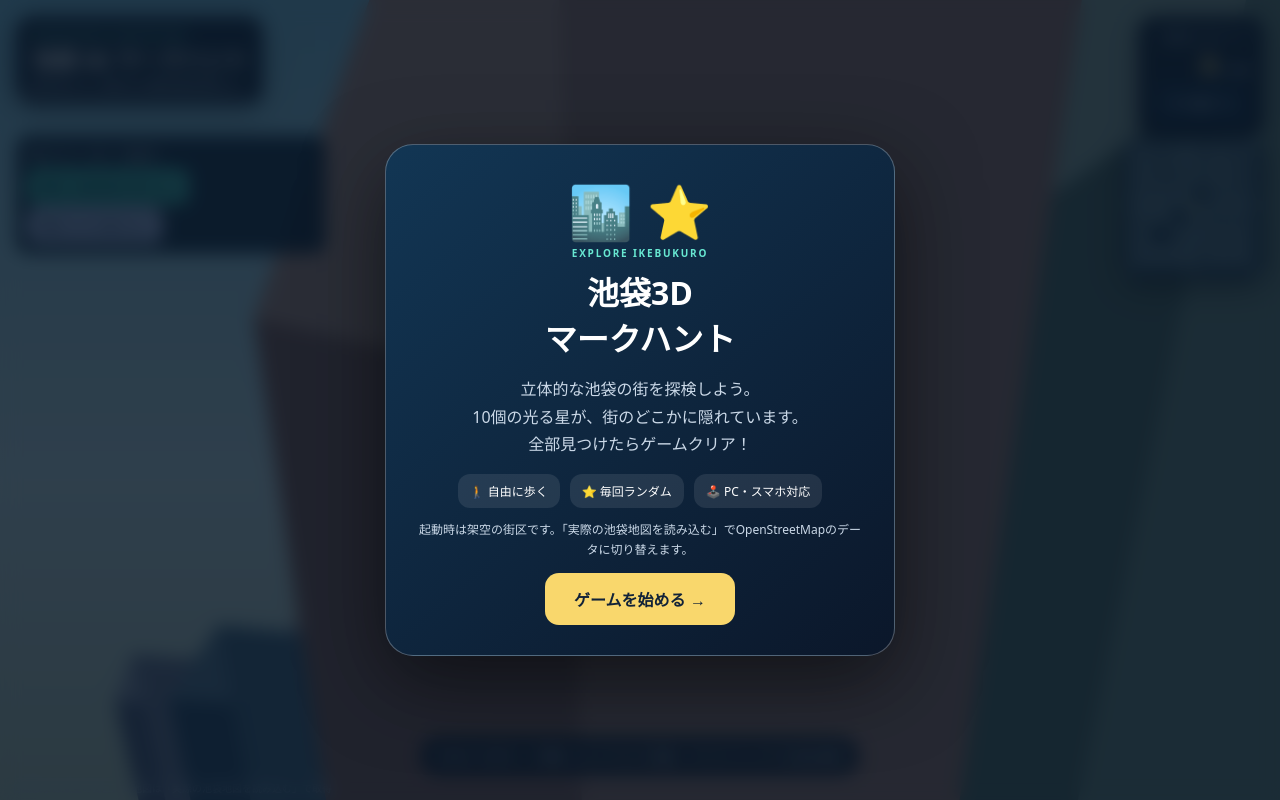
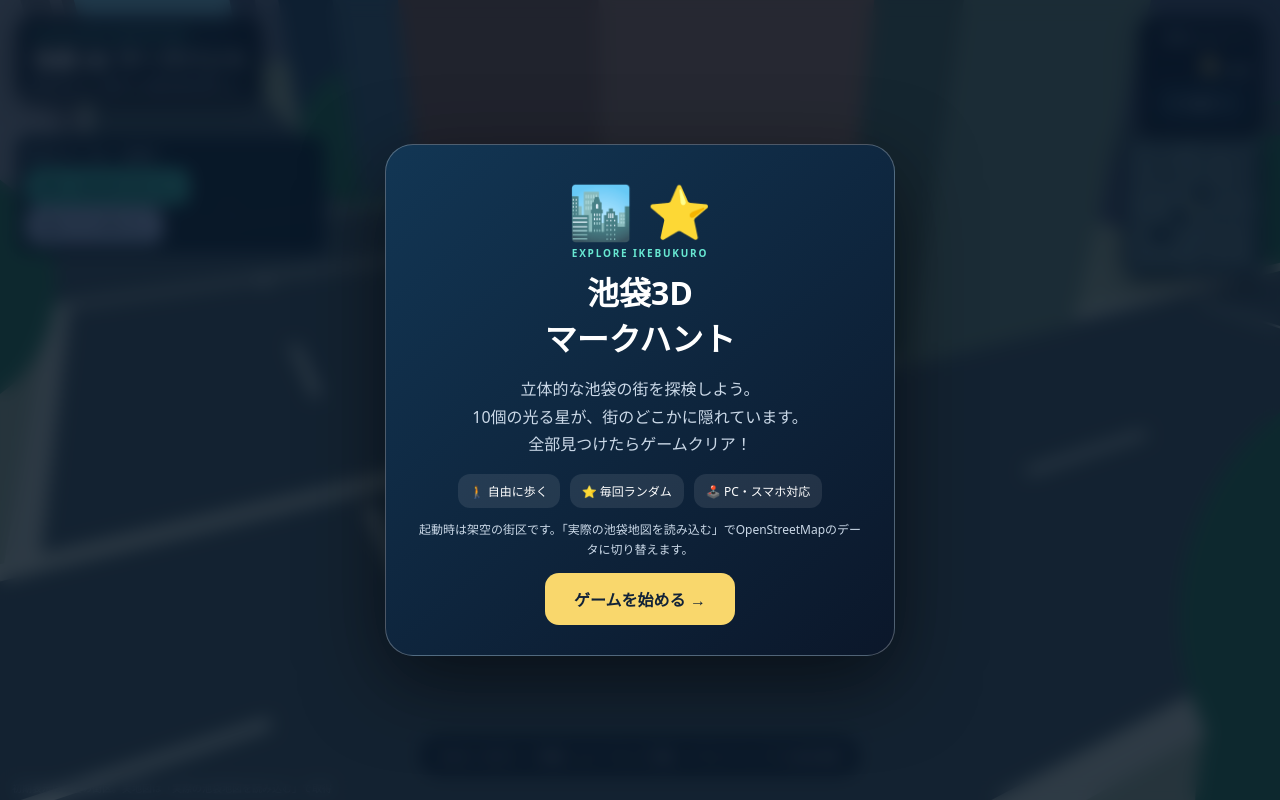
Before and after one commit to yosukesuzukiai/ikebukuro-game, a plain HTML site: page index.html in a window 1280 px wide. Drawn offline with Linux system fonts and the light colour scheme; animation ran at ten frames a second.

Commit message:
Refactor basis function for improved camera projection

```diff
--- a/index.html
+++ b/index.html
@@ -23,7 +23,36 @@ for(let i=0;i<xs.length-1;i++)for(let j=0;j<zs.length-1;j++){
 for(let x of xs)for(let z of zs){if(hash(x,z)>.36){trees.push({x:x+10,z:z+10});lamps.push({x:x-8,z:z-8})}}
 const colors=[['#42677f','#2b4c68','#597c93'],['#9a776c','#815e56','#b08f82'],['#6b7890','#4c5b77','#8793a9'],['#8b92a1','#666f7e','#a9afb9'],['#6a897e','#4e6c63','#8da99d']];
 // Set up a true 3D pinhole camera, projected to HTML canvas.
-function basis(){const f={x:Math.sin(yaw)*.92,y:-.39,z:Math.cos(yaw)*.92};let len=Math.hypot(f.x,f.y,f.z);f.x/=len;f.y/=len;f.z/=len;const right={x:f.z,y:0,z:-f.x};let rlen=Math.hypot(right.x,right.z);right.x/=rlen;right.z/=rlen;const up={x:-right.z*f.y,y:rlen*len*.0+Math.hypot(f.x,f.z),z:right.x*f.y};cam={x:player.x-f.x*22,z:player.z-f.z*22,y:4-f.y*22,f,right,up,scale:Math.min(W*.92,H*1.3)} }
+
+function basis(){
+  const pitch=-0.49;
+  const horizontal=Math.cos(pitch);
+  const f={
+    x:Math.sin(yaw)*horizontal,
+    y:Math.sin(pitch),
+    z:Math.cos(yaw)*horizontal
+  };
+  const right={
+    x:Math.cos(yaw),
+    y:0,
+    z:-Math.sin(yaw)
+  };
+  const up={
+    x:right.z*f.y,
+    y:horizontal,
+    z:-right.x*f.y
+  };
+  const distance=28;
+  const lookHeight=2.1;
+  cam={
+    x:player.x-f.x*distance,
+    z:player.z-f.z*distance,
+    y:lookHeight-f.y*distance,
+    f,right,up,
+    scale:Math.min(W*.86,H*1.12)
+  };
+}
+
 function proj(x,y,z){let dx=x-cam.x,dy=y-cam.y,dz=z-cam.z;let a=dx*cam.right.x+dz*cam.right.z,b=dx*cam.up.x+dy*cam.up.y+dz*cam.up.z,c=dx*cam.f.x+dy*cam.f.y+dz*cam.f.z;if(c<1)return null;return {x:W/2+a/c*cam.scale,y:H*.54-b/c*cam.scale,dep:c}}
 let polys=[];function poly(points,col,stroke=null){
  const dep=p=>(p[0]-cam.x)*cam.f.x+(p[1]-cam.y)*cam.f.y+(p[2]-cam.z)*cam.f.z;
```
